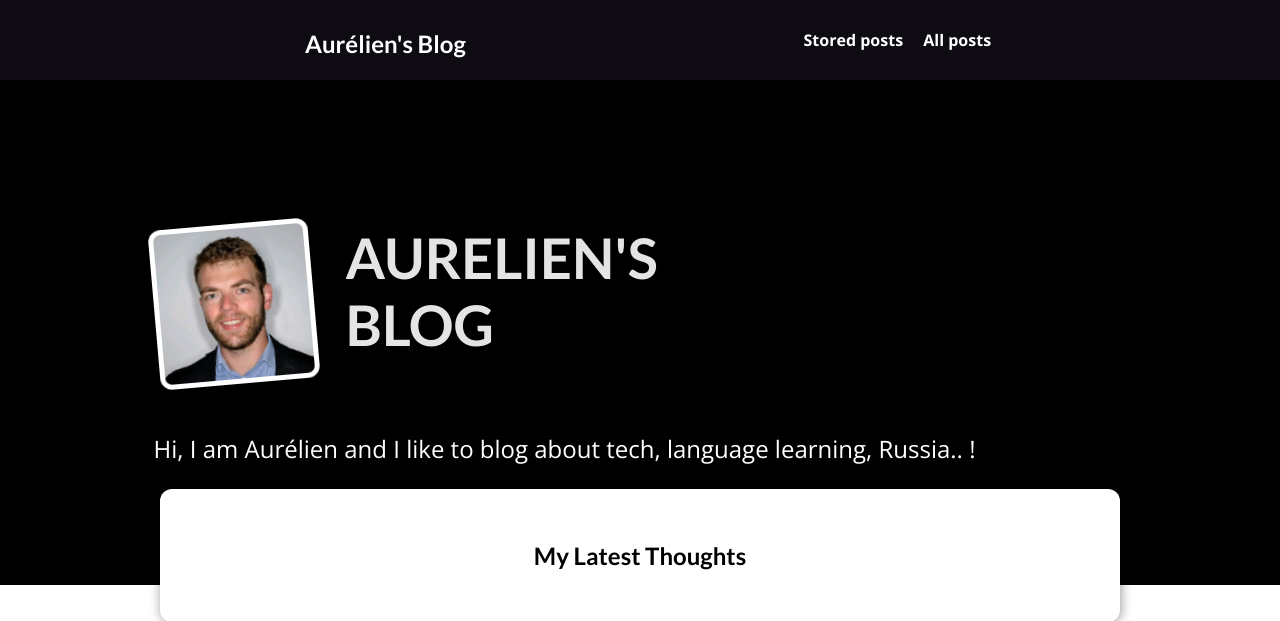
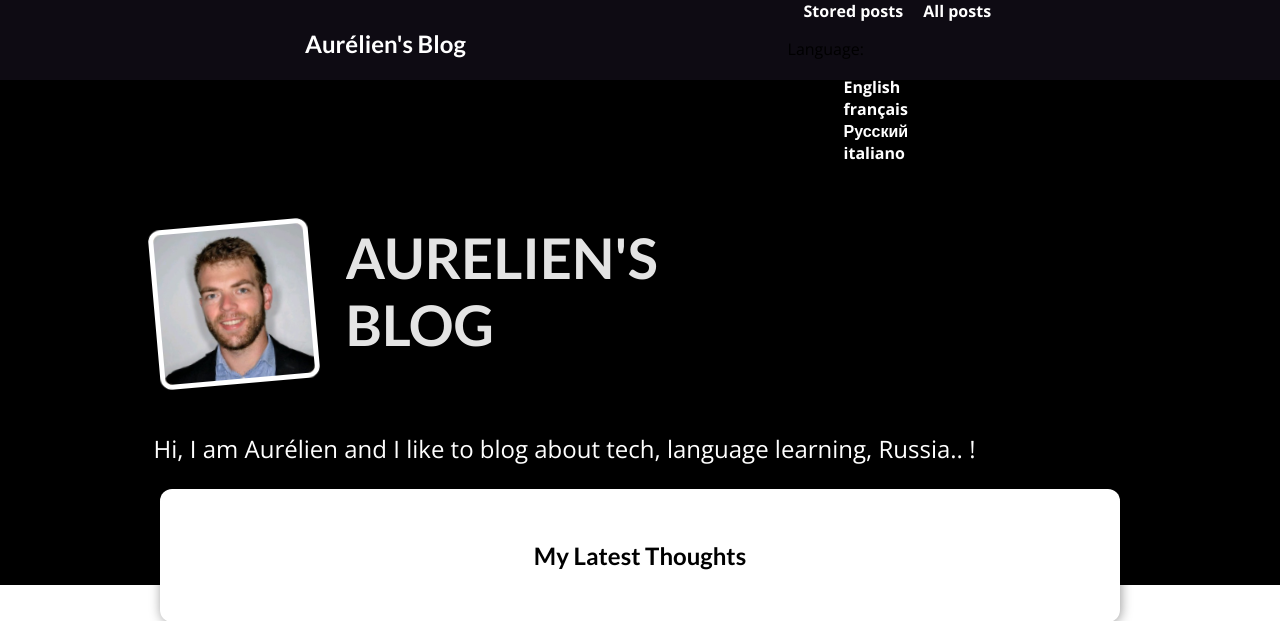
Before and after one commit to Aurelien-Be/myblog, a Django app: page / in a window 1280 px wide. Shown: the top 621 px of the page. Run offline with Django 3.2, Linux system fonts and the light colour scheme; data that the repository does not hold is empty.

Commit message:
button to access to translation

```diff
--- a/my_site/settings.py
+++ b/my_site/settings.py
@@ -70,6 +70,8 @@ TEMPLATES = [
                 'django.template.context_processors.request',
                 'django.contrib.auth.context_processors.auth',
                 'django.contrib.messages.context_processors.messages',
+                'django.template.context_processors.i18n'
+
 
             ],
         },
--- a/templates/base.html
+++ b/templates/base.html
@@ -34,6 +34,22 @@
         <nav class="menu">
            <a href="{% url "read-later" %}">{% trans "Stored posts" %}</a>
            <a href="{% url "posts-page" %}">{% trans "All posts" %}</a>
+           {% get_current_language as CURRENT_LANGUAGE %}
+           {% get_available_languages as AVAILABLE_LANGUAGES %}
+           {% get_language_info_list for AVAILABLE_LANGUAGES as languages %}
+           <div class="languages">
+             <p>{% trans "Language" %}:</p>
+             <ul class="languages">
+               {% for language in languages %}
+                 <li>
+                   <a href="/{{ language.code }}/"
+                     {% if language.code == CURRENT_LANGUAGE %} class="active"{% endif %}>
+                     {{ language.name_local }}
+                   </a>
+                 </li>
+               {% endfor %}
+             </ul>
+
           <!--we use the name of the url that we added in url.py-->
          </nav>
 
```
